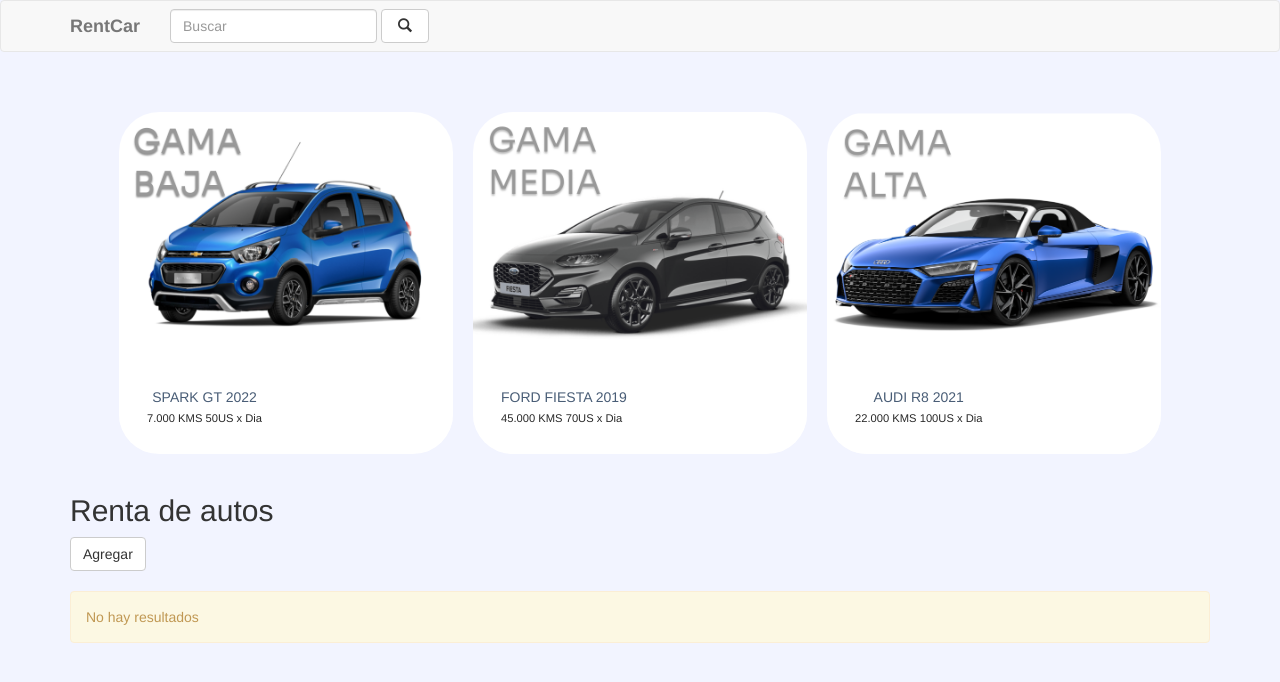
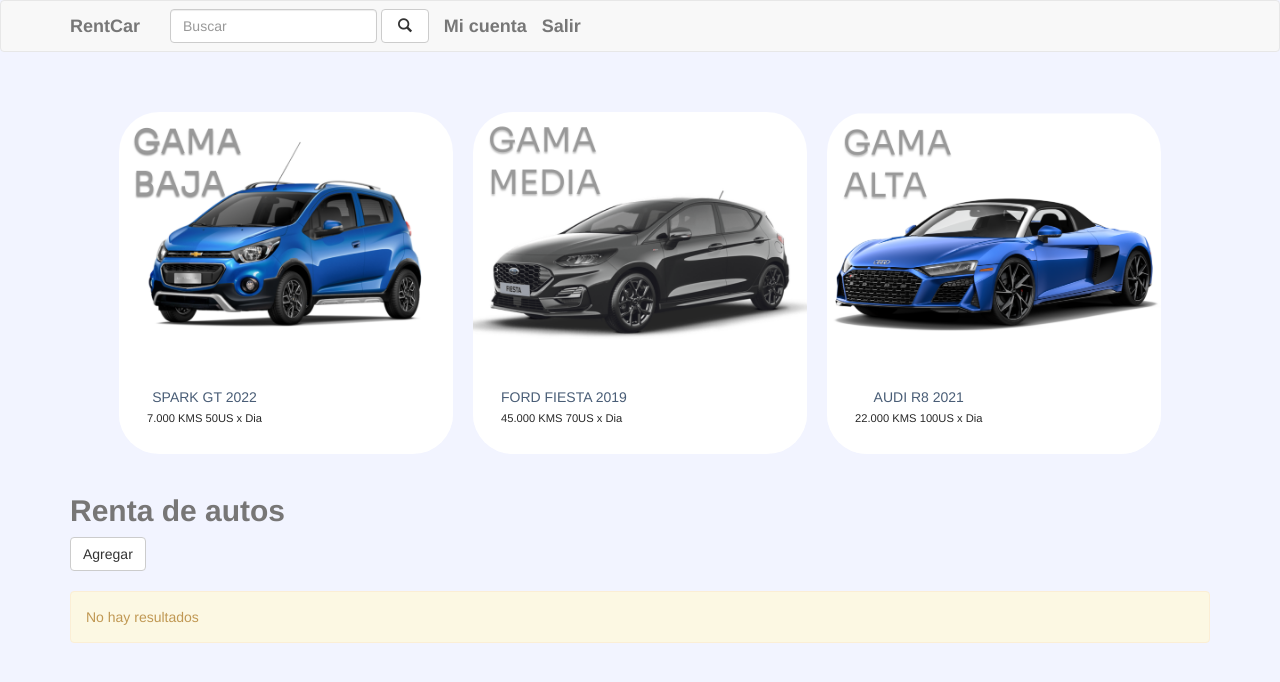
Before and after one commit to DanielFvega/Renta-coche, a PHP site: page / in a window 1280 px wide. Shown: the top 682 px of the page. Run offline with PHP 8.4, Linux system fonts and the light colour scheme; data that the repository does not hold is empty.

Commit message:
IMPLEMENTACIÓN - mi cuenta y salir
-Nueva pestaña cuenta

```diff
--- a/css/stylesHome.css
+++ b/css/stylesHome.css
@@ -108,6 +108,11 @@ body {
     -webkit-box-orient: vertical;
     -webkit-line-clamp: 3;
     overflow: hidden;
+}
+
+h2 {
+    color: #777676;
+    font-weight: bold;
 }
 
 .content form .user-details {
@@ -249,3 +254,7 @@ input[type="submit"] {
 input[type="submit"]:hover {
     background-color: #757575;
 }
+
+th {
+    color: #757575;
+}
--- /dev/null
+++ b/cuenta.php
@@ -0,0 +1,3 @@
+<?php
+echo"Danielo";
+?>
--- a/php/busqueda.php
+++ b/php/busqueda.php
@@ -41,7 +41,6 @@ $query = $con->query($sql1);
 								window.location = "./php/eliminar.php?id=" + <?php echo $r["id"]; ?>;
 
 							}
-
 						});
 					</script>
 				</td>
--- a/php/navbar.php
+++ b/php/navbar.php
@@ -19,6 +19,17 @@
         </div>
         <button type="submit" class="btn btn-default">&nbsp;<i class="glyphicon glyphicon-search"></i>&nbsp;</button>
       </form>
+      <a class="navbar-brand" href="cuenta.php"><b>Mi cuenta</b></a>
+      <a href="#" id="exit" class="navbar-brand" href="./"><b>Salir</b></a>
+      <script>
+						$("#exit").click(function(e) {
+							e.preventDefault();
+							p = confirm("¿ Estas seguro de cerrar la sesión ?");
+							if (p) {
+								window.location = "./cuenta.php";
+							}
+						});
+					</script>
     </div><!-- /.navbar-collapse -->
   </div>
 </nav>
--- a/php/tabla.php
+++ b/php/tabla.php
@@ -7,7 +7,13 @@ $sql1 = "select * from rent";
 $query = $con->query($sql1);
 ?>
 
+<head>
+	<link rel="stylesheet" href="css/stylesHome.css">
+</head>
+
 <?php if ($query->num_rows > 0) : ?>
+
+	<body>
 		<table class="table table-bordered table-hover">
 			<thead>
 				<th>Nombre</th>
@@ -44,6 +50,7 @@ $query = $con->query($sql1);
 				</tr>
 			<?php endwhile; ?>
 		</table>
+	</body>
 <?php else : ?>
 	<p class="alert alert-warning">No hay resultados</p>
 <?php endif; ?>
```
Also changed, not shown: index.php (indentation only). Lines whose indentation alone changed are shown as unchanged.
